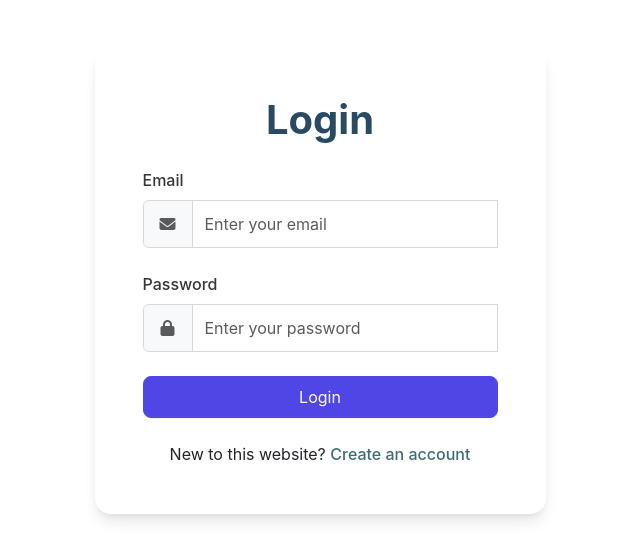
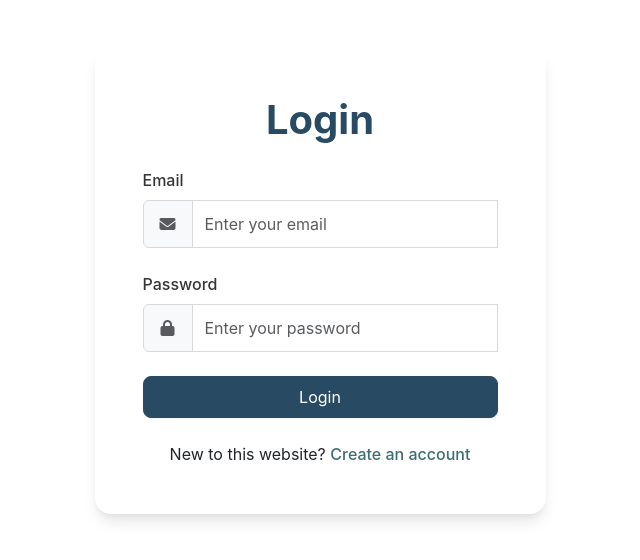
Before and after one commit to YoussefGUERAI/Chat-App, a Vue app: page / in a window 1280 px wide. Shown: the top 560 px of the page, without its empty margins (320-960 px from the left). Built offline with nearby package versions, Linux system fonts and the light colour scheme; no server answers.

Commit message:
color adjustments

```diff
--- a/src/assets/styles/global.css
+++ b/src/assets/styles/global.css
@@ -4,37 +4,37 @@
 
 :root {
     /* Custom color scheme */
-    --primary-color: #4f46e5;
-    --primary-hover: #4338ca;
-    --secondary-color: #10b981;
-    --secondary-hover: #059669;
-    --light-bg: #f9fafb;
-    --dark-bg: #1f2937;
-    --gray-100: #f3f4f6;
-    --gray-200: #e5e7eb;
-    --gray-300: #d1d5db;
-    --gray-400: #9ca3af;
-    --gray-500: #6b7280;
-    --gray-600: #4b5563;
-    --gray-700: #374151;
-    --gray-800: #1f2937;
-    --gray-900: #111827;
-    --accent-color: #8b5cf6;
-    --accent-hover: #7c3aed;
-    --warning-color: #fbbf24;
-    --danger-color: #ef4444;
-    --success-color: #10b981;
-    --info-color: #3b82f6;
+    --primary-color: #284B63;
+    --primary-hover: #3C6E71;
+    --secondary-color: #D9D9D9;
+    --secondary-hover: #FFFFFF;
+    --light-bg: #FFFFFF;
+    --dark-bg: #353535;
+    --gray-100: #D9D9D9;
+    --gray-200: #FFFFFF;
+    --gray-300: #D9D9D9;
+    --gray-400: #353535;
+    --gray-500: #284B63;
+    --gray-600: #3C6E71;
+    --gray-700: #284B63;
+    --gray-800: #353535;
+    --gray-900: #284B63;
+    --accent-color: #3C6E71;
+    --accent-hover: #284B63;
+    --warning-color: #D9D9D9;
+    --danger-color: #353535;
+    --success-color: #3C6E71;
+    --info-color: #284B63;
 
     /* Chat colors */
-    --sent-message-bg: #3b82f6; /* Updated to a nice blue color */
-    --sent-message-color: white;
-    --received-message-bg: var(--gray-200);
-    --received-message-color: var(--gray-800);
+    --sent-message-bg: #3C6E71;
+    --sent-message-color: #FFFFFF;
+    --received-message-bg: #D9D9D9;
+    --received-message-color: #353535;
 
     /* New gradient for current user messages */
-    --current-user-gradient: linear-gradient(135deg, #4f46e5, #7c3aed);
-    --current-user-color: blue;
+    --current-user-gradient: linear-gradient(135deg, #284B63, #3C6E71);
+    --current-user-color: #284B63;
 
     /* Shadow variations */
     --shadow-sm: 0 1px 2px rgba(0, 0, 0, 0.05);
--- a/src/views/LoginView.vue
+++ b/src/views/LoginView.vue
@@ -12,8 +12,8 @@
                         <div v-if="alert.message" class="alert d-flex align-items-center" :class="alert.type"
                             role="alert">
                             <i class="fas" :class="alert.type === 'alert-success'
-                                    ? 'fa-check-circle'
-                                    : 'fa-exclamation-circle'
+                                ? 'fa-check-circle'
+                                : 'fa-exclamation-circle'
                                 "></i>
                             <div class="ms-2">{{ alert.message }}</div>
                         </div>
@@ -203,13 +203,13 @@ const login = async () => {
     width: 50px;
     display: flex;
     justify-content: center;
-    background-color: #D9D9D9;
-    color: #353535;
+    background-color: #FFFFFF;
+    color: #284B63;
 }
 
 .input-group-text i {
     font-size: 1rem;
-    color: #353535;
+    color: #284B63;
 }
 
 .btn-primary {
```
